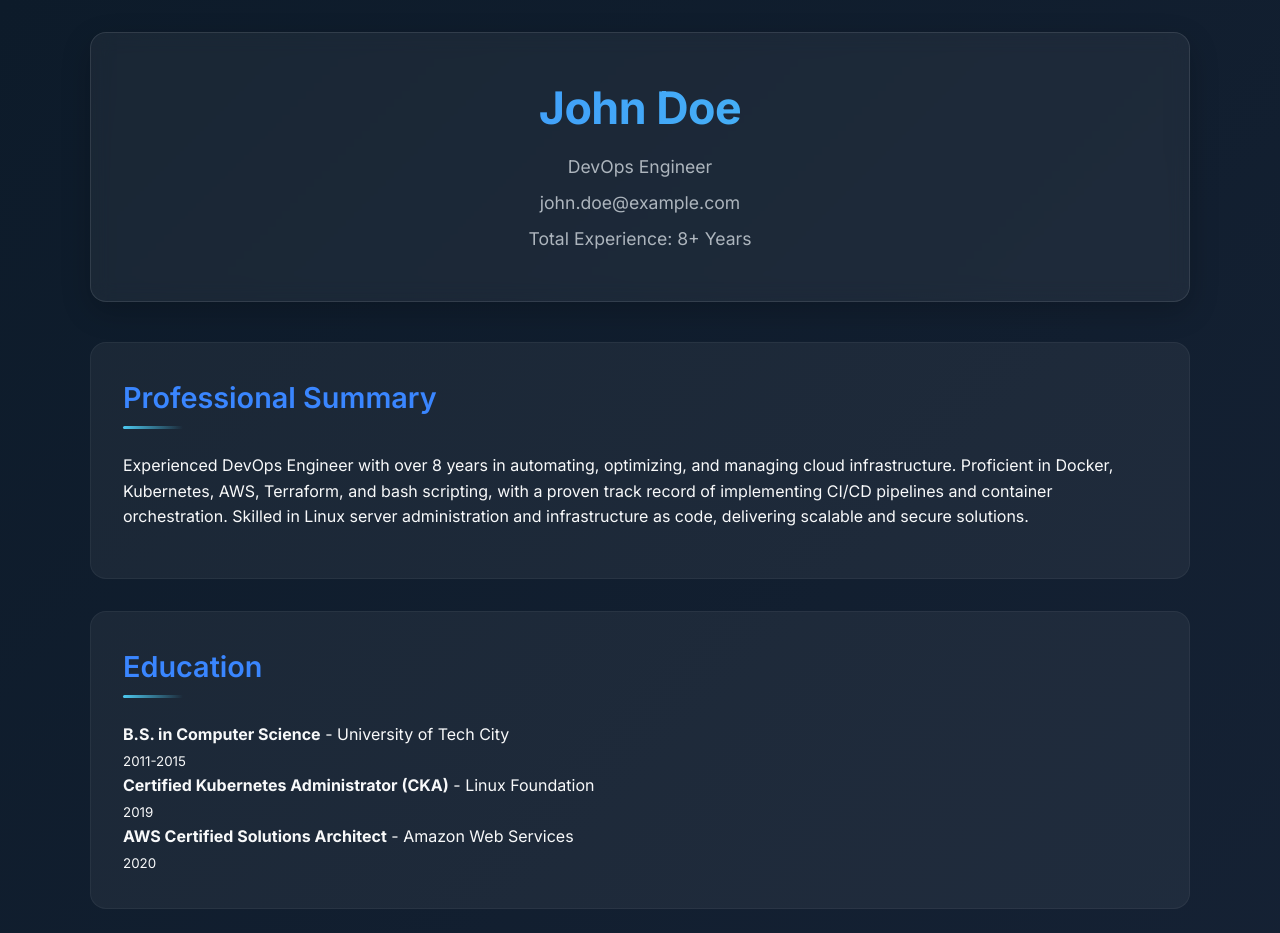
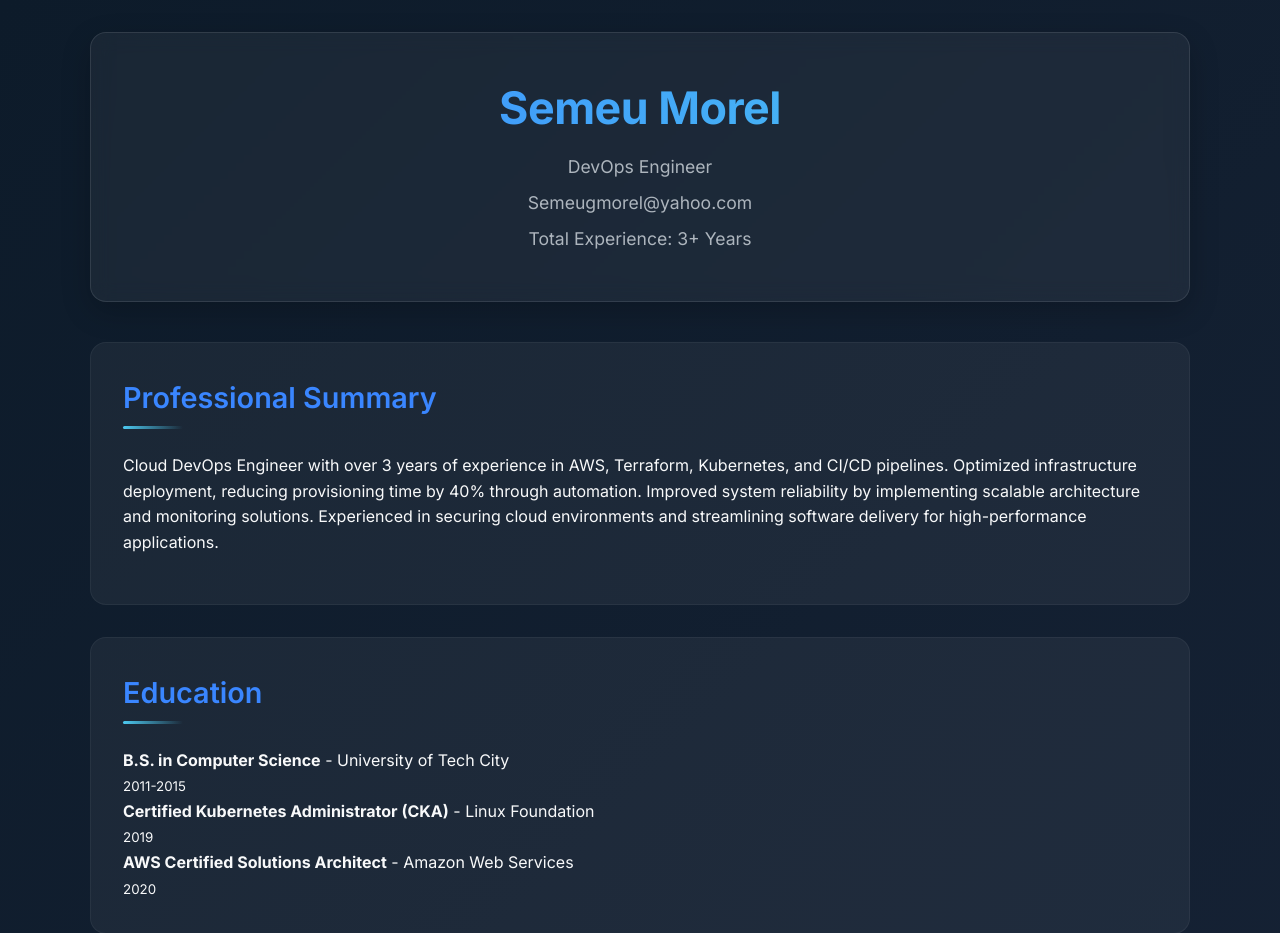
Before and after one commit to Morelsemeu/my-resume, a Flask app: page / in a window 1280 px wide. Shown: the top 933 px of the page. Run offline with Flask 3, Linux system fonts and the light colour scheme.

Commit message:
add name

```diff
--- a/templates/index.html
+++ b/templates/index.html
@@ -4,7 +4,7 @@
     <meta charset="UTF-8">
     <meta name="viewport" content="width=device-width, initial-scale=1.0, shrink-to-fit=no, viewport-fit=cover">
     <meta http-equiv="X-UA-Compatible" content="IE=edge">
-    <title> Serge Smith - DevOps Portfolio</title>
+    <title> Semeu Morel - DevOps Portfolio</title>
 
     <!-- PWA Support -->
     <link rel="manifest" href="{{ url_for('static', filename='manifest.json') }}">
@@ -271,15 +271,15 @@
 <body>
     <div class="container">
         <header class="header">
-            <h1>John Doe</h1>
+            <h1>Semeu Morel</h1>
             <p>DevOps Engineer</p>
-            <p>john.doe@example.com</p>
-            <p>Total Experience: 8+ Years</p>
+            <p>Semeugmorel@yahoo.com</p>
+            <p>Total Experience: 3+ Years</p>
         </header>
 
         <section class="section summary">
             <h2>Professional Summary</h2>
-            <p>Experienced DevOps Engineer with over 8 years in automating, optimizing, and managing cloud infrastructure. Proficient in Docker, Kubernetes, AWS, Terraform, and bash scripting, with a proven track record of implementing CI/CD pipelines and container orchestration. Skilled in Linux server administration and infrastructure as code, delivering scalable and secure solutions.</p>
+            <p>Cloud DevOps Engineer with over 3 years of experience in AWS, Terraform, Kubernetes, and CI/CD pipelines. Optimized infrastructure deployment, reducing provisioning time by 40% through automation. Improved system reliability by implementing scalable architecture and monitoring solutions. Experienced in securing cloud environments and streamlining software delivery for high-performance applications.</p>
         </section>
 
         <section class="section">
```
Also changed, not shown: 1 other file.
